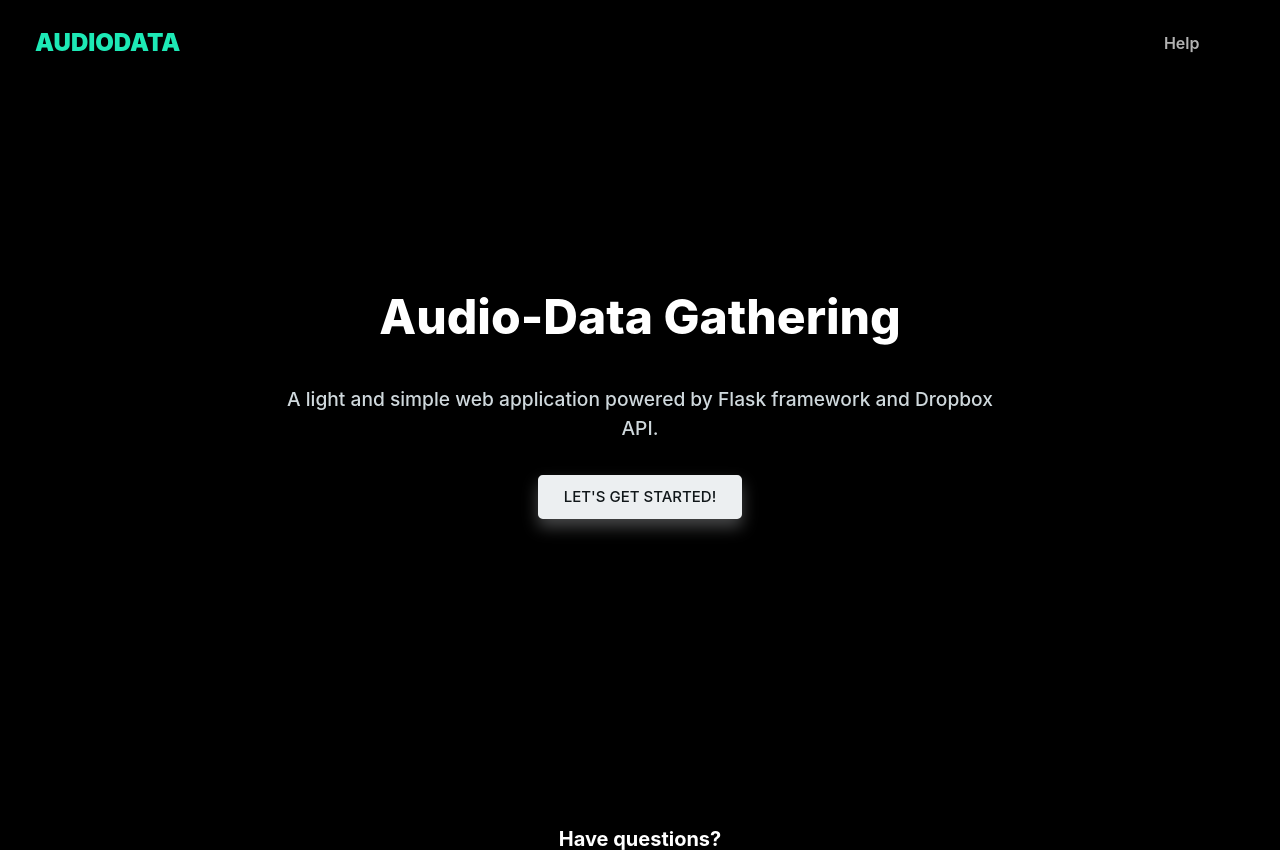
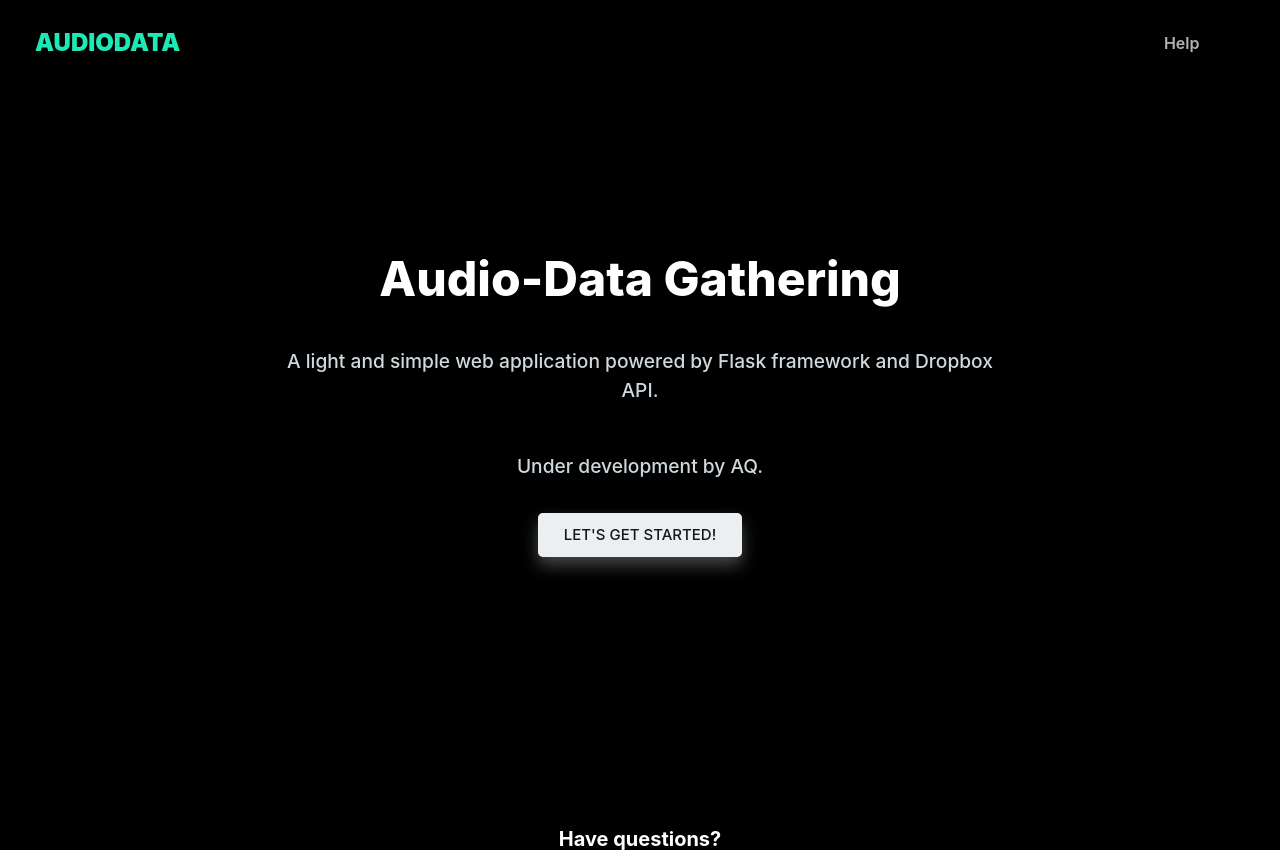
Before and after one commit to AliQambari/BatchFileRecorder, a Flask app: page / in a window 1280 px wide. Shown: the top 850 px of the page. Run offline with Flask 2, Linux system fonts and the light colour scheme; some libraries are stand-ins or nearby versions; some web fonts are replaced.

Commit message:
Update welcome.html

```diff
--- a/templates/welcome.html
+++ b/templates/welcome.html
@@ -51,6 +51,7 @@
             <div class="col-md-8 col-sm-10 col-12 mx-auto my-auto text-center">
                 <h1 class="heading-black text-capitalize">Audio-data gathering</h1>
                 <p class="lead py-3">A light and simple web application powered by Flask framework and Dropbox API.</p>
+                <p class="lead py-3">Under development by AQ.</p>
                 <a href="/start" class="btn btn-light">
                     Let's get started!
                 </a>
```
